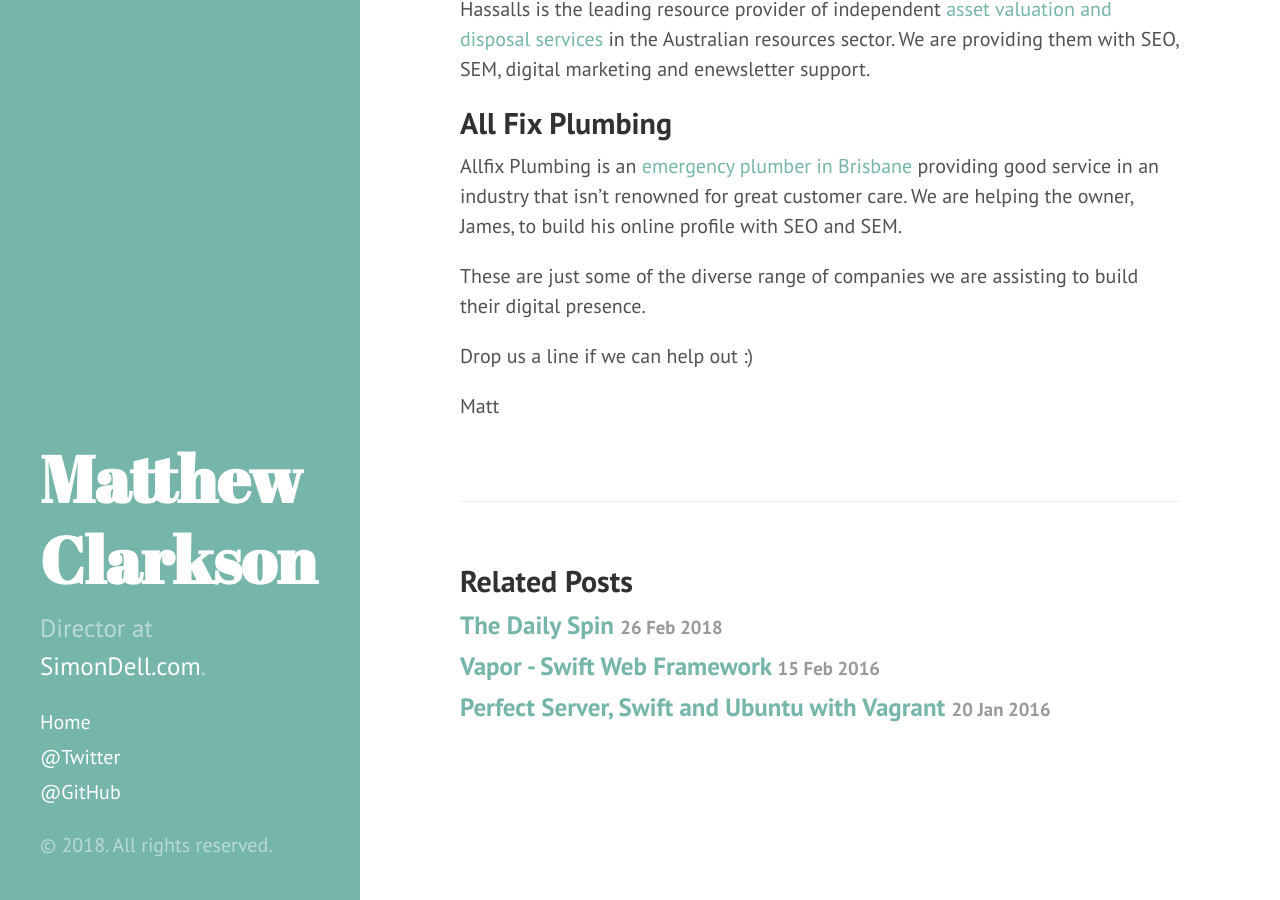
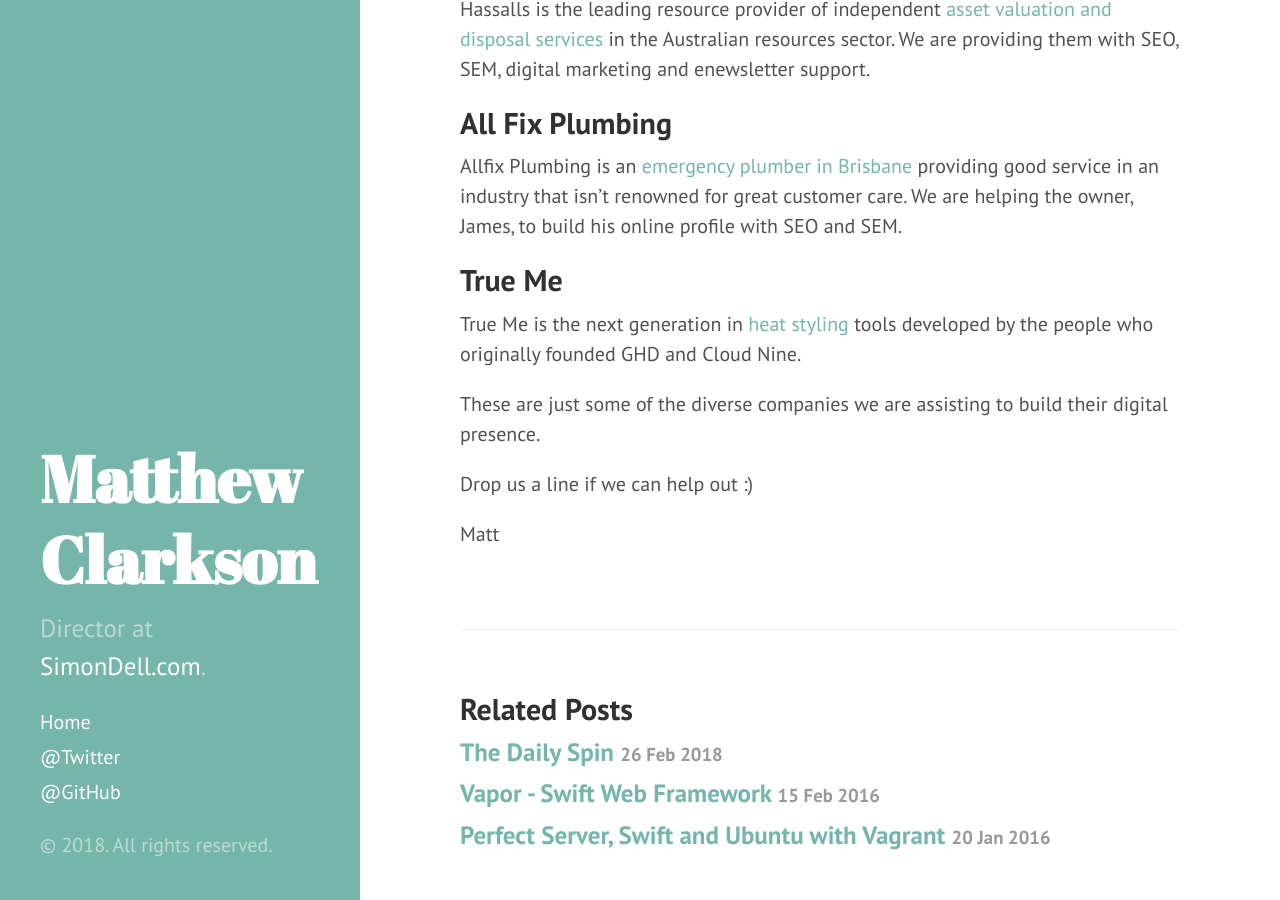
Before and after one commit to mpclarkson/mpclarkson.github.io, a Jekyll site: the page built from _posts/2019-07-05-clients.md, in a window 1280 px wide and 900 px high, scrolled down 1529 px. Built offline with Jekyll 4.4.1, drawn with Linux system fonts in a browser that asks for light colours; comment, search, counter and statistics services are not loaded.

Commit message:
client overview

```diff
--- a/_posts/2019-07-05-clients.md
+++ b/_posts/2019-07-05-clients.md
@@ -46,7 +46,11 @@
 
 Allfix Plumbing is an [emergency plumber in Brisbane](https://www.allfixplumbing.com.au/)  providing good service in an industry that isn't renowned for great customer care. We are helping the owner, James, to build his online profile with SEO and SEM.
 
-These are just some of the diverse range of companies we are assisting to build their digital presence.
+## True Me
+
+True Me is the next generation in [heat styling](https://trueme.com.au/) tools developed by the people who originally founded GHD and Cloud Nine.
+
+These are just some of the diverse companies we are assisting to build their digital presence.
 
 Drop us a line if we can help out :)
 
```
